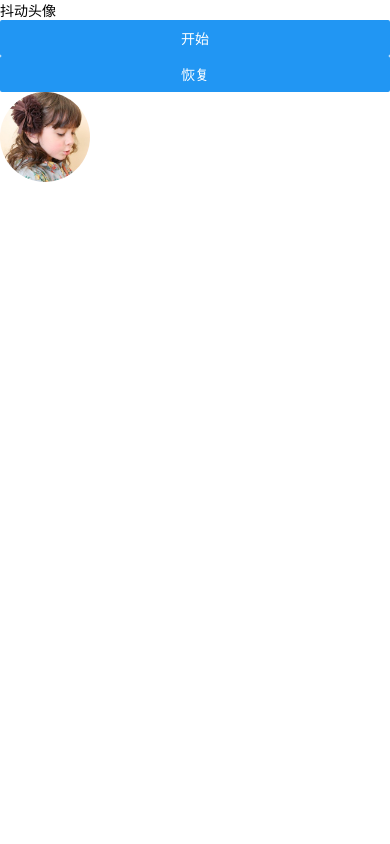
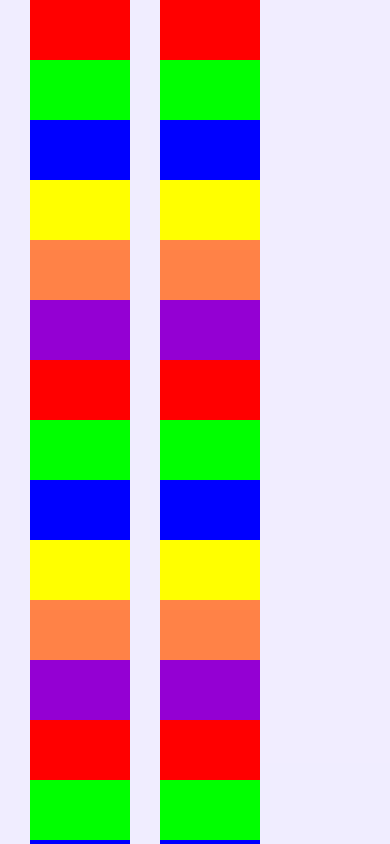
Before and after one commit to 983045775/React-Native_Demo, a React Native app: screen / in a window 390 px wide. Shown: the top 844 px of the page. Built offline with nearby package versions, Linux system fonts and the light colour scheme.

Commit message:
滑动时Animated.multiply使用

```diff
--- a/App.tsx
+++ b/App.tsx
@@ -30,6 +30,7 @@ import KeyboardTest from './src/apiTest/KeyboardTest';
 import Animationtest1 from './src/anim/AnimationTest1';
 import AnimationDecayTest from './src/anim/AnimationDecayTest';
 import AnimationPhotoTest from './src/anim/AnimationPhotoTest';
+import ScrollViewTest from './src/anim/ScrollViewTest';
 
 function App() {
     return (
@@ -62,7 +63,8 @@ function App() {
         // <VibrationTest />
         //   <KeyboardTest/>
         //   <Animationtest1/>
-    <AnimationPhotoTest />
+        // <AnimationPhotoTest />
+        <ScrollViewTest />
     );
 }
 
--- /dev/null
+++ b/src/anim/ScrollViewTest.tsx
@@ -0,0 +1,101 @@
+import React, {useState, useRef} from 'react';
+import {
+    View,
+    Text,
+    Button,
+    ScrollView,
+    StyleSheet,
+    Animated,
+} from 'react-native';
+
+export default () => {
+    const [offsetY, setOffsetY] = useState(0);
+    const leftScrollViewRef = useRef<View>(null);
+    const offsetYAnimRef = useRef(new Animated.Value(0));
+    if (leftScrollViewRef.current != null) {
+        // leftScrollViewRef.current.scrollTo(offsetY, 0);
+    }
+    const arrayList = () => {
+        const array = [];
+        for (let i = 0; i < 30; i++) {
+            array.push(i);
+        }
+        return array;
+    };
+
+    const colors = [
+        '#ff0000',
+        '#00ff00',
+        '#0000ff',
+        '#FFFF00',
+        '#FF8247',
+        '#9400D3',
+    ];
+
+    const views = () => {
+        const colorView = arrayList().map((item, index) => {
+            return (
+                <View
+                    key={index}
+                    style={{
+                        backgroundColor: colors[index % 6],
+                        width: 100,
+                        height: 60,
+                    }}
+                />
+            );
+        });
+
+        return <>{colorView}</>;
+    };
+
+    return (
+        <View style={[styles.root, StyleSheet.absoluteFill]}>
+            <View style={styles.contentRoot}>
+                {true && (
+                    <Animated.View
+                        style={[
+                            {
+                                transform: [
+                                    {
+                                        translateY: Animated.multiply(
+                                            -1,
+                                            offsetYAnimRef.current,
+                                        ),
+                                        // translateY: -1 * offsetY,
+                                    },
+                                ],
+                            },
+                        ]}
+                        ref={leftScrollViewRef}>
+                        {views()}
+                    </Animated.View>
+                )}
+
+                <ScrollView
+                    style={{marginLeft: 30}}
+                    onScroll={event => {
+                        setOffsetY(event.nativeEvent.contentOffset.y),
+                            offsetYAnimRef.current.setValue(
+                                event.nativeEvent.contentOffset.y,
+                            );
+                    }}>
+                    {views()}
+                </ScrollView>
+            </View>
+        </View>
+    );
+};
+
+const styles = StyleSheet.create({
+    root: {
+        backgroundColor: '#3300ff11',
+        flexDirection: 'row',
+    },
+    viewStyles: {},
+    contentRoot: {
+        paddingLeft: 30,
+        width: '100%',
+        flexDirection: 'row',
+    },
+});
```
Lines whose indentation alone changed are shown as unchanged.
